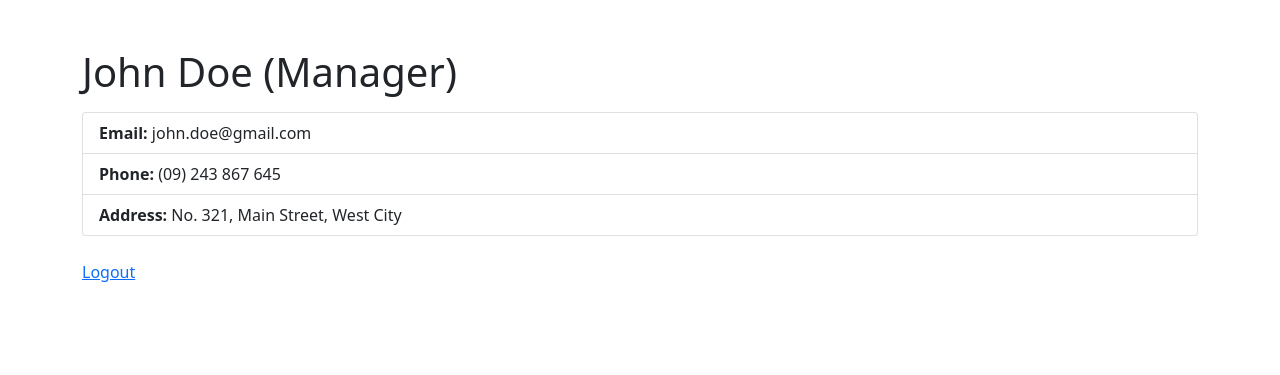
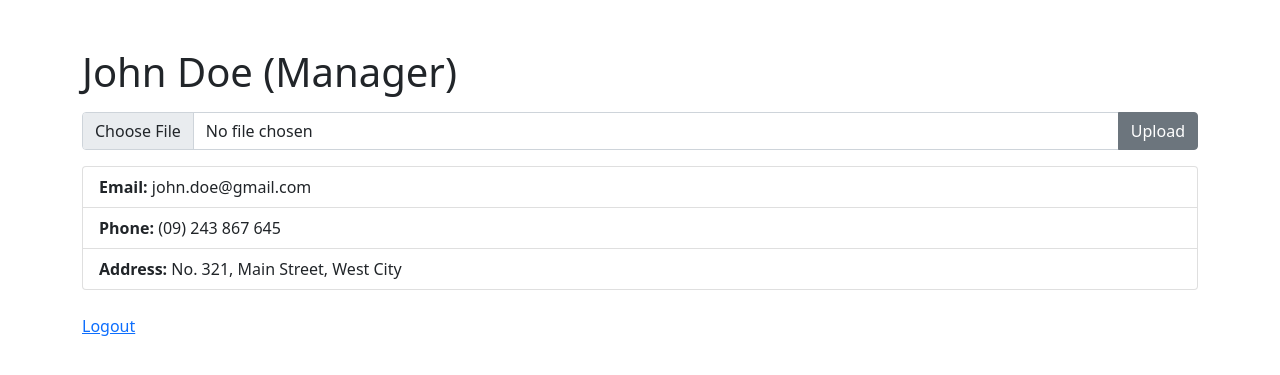
Before and after one commit to HeinMinHtet/sample-project, a PHP site: page /profile.php in a window 1280 px wide. Shown: the top 375 px of the page. Run offline with PHP 8.4, Linux system fonts and the light colour scheme; the visitor is signed in with stand-in values (Sample User, id 1).

Commit message:
Image upload feature

```diff
--- a/profile.php
+++ b/profile.php
@@ -21,6 +21,20 @@ if(!isset($_SESSION['user'])){
 <body>
     <div class="container mt-5">
         <h1 class="mb-3">John Doe (Manager)</h1>
+        <?php if(isset($_GET['error'])): ?>
+        <div class="alert alert-warning">
+            Cannot upload file
+        </div>
+        <?php endif ?>
+        <?php if(file_exists('_actions/photos/profile.jpg')): ?>
+        <img class="img-thumbnail mb-3" src="_actions/photos/profile.jpg" alt="Profile Photo" width="200">
+        <?php endif ?>
+        <form action="_actions/upload.php" method="post" enctype="multipart/form-data">
+            <div class="input-group mb-3">
+                <input type="file" name="photo" class="form-control">
+                <button class="btn btn-secondary">Upload</button>
+            </div>
+        </form>
         <ul class="list-group">
             <li class="list-group-item">
                 <b>Email: </b> john.doe@gmail.com
```
